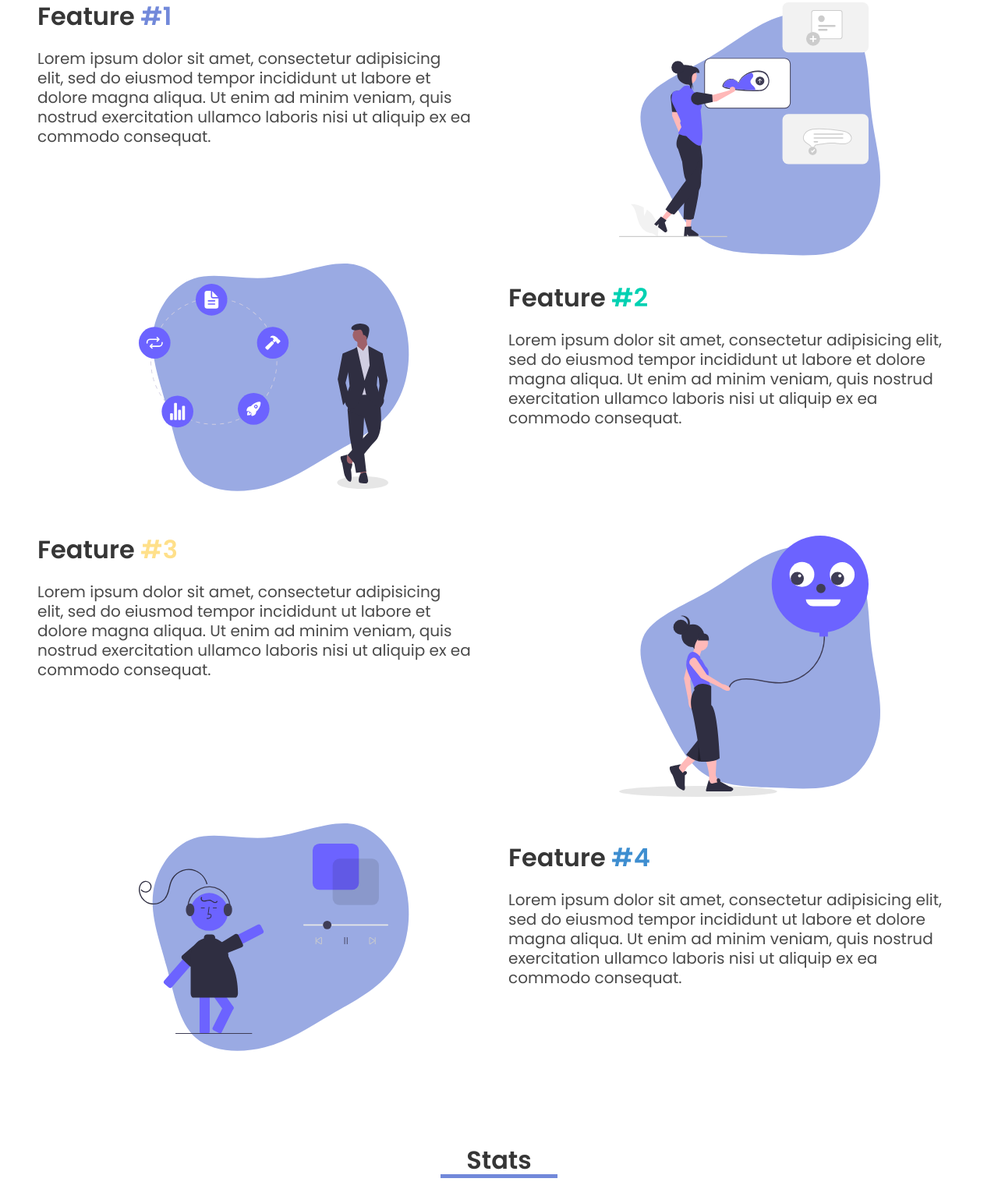
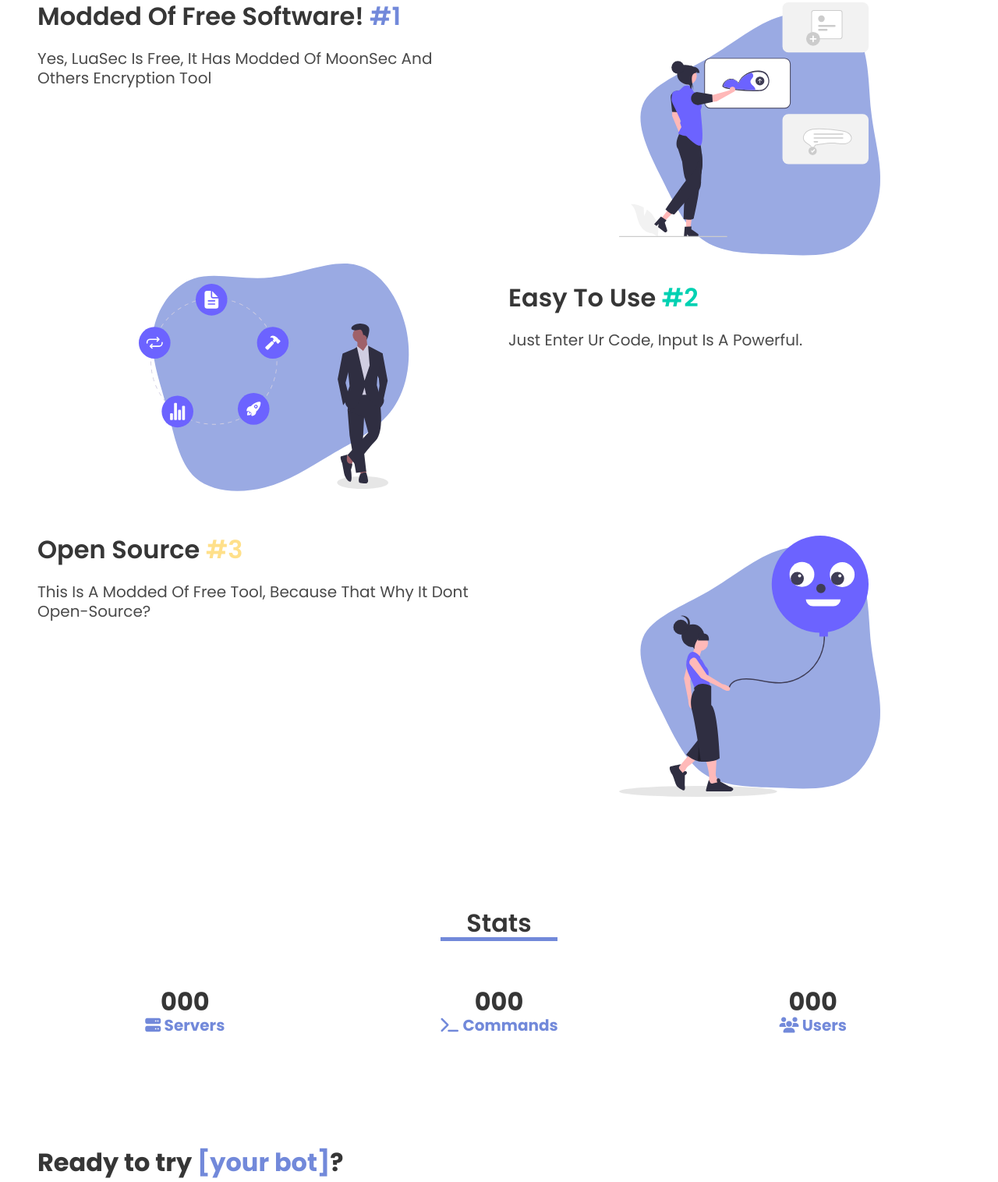
Before and after one commit to ItzDoraPm/sus, a plain HTML site: page index.html in a window 1280 px wide. Shown: the part 1284-2800 px from the top of the page at 78% size. Drawn offline with nearby package versions, Linux system fonts and the light colour scheme.

Commit message:
Update index.html

```diff
--- a/index.html
+++ b/index.html
@@ -83,14 +83,7 @@
           </a>
         </div>
 
-        <div class="navbar-end">
-          <a href="#" class="navbar-item is-tab" target="_blank">
-            <i class="fa-brands fa-discord"></i>
-          </a>
 
-          <a href="#" class="navbar-item is-tab" target="_blank">
-            <i class="fa-brands fa-github"></i>
-          </a>
 
           <div class="navbar-item">
             <div class="buttons">
@@ -101,7 +94,6 @@
                 >
               </a>
             </div>
-          </div>
         </div>
       </div>
     </nav>
@@ -114,19 +106,18 @@
           <div class="columns">
             <div class="column mr-6 mt-12" data-aos="fade-up">
               <p class="title has-text-white has-text-weight-bold">
-                Time to add [your bot] to your server.
+                LuaSec! High Security Tool For Lua
               </p>
               <p class="subtitle has-text-grey-light is-size-6 mt-3">
-                Lorem ipsum dolor sit amet, consectetur adipisicing elit, sed do
-                eiusmod tempor incididunt ut labore et dolore magna aliqua.
+                With 6+ encrypt type. Versatile, safe and effective.
               </p>
               <div class="buttons">
                 <a href="#" class="button is-info">
-                  <strong>Add To Discord</strong>
+                  <strong>Lets Starting</strong>
                 </a>
 
                 <a href="#" class="button is-primary is-outlined">
-                  <strong><i class="fa-solid fa-crown"></i> Premium</strong>
+                  <strong><i class="fa-solid fa-crown"></i> Vip Plan</strong>
                 </a>
               </div>
             </div>
@@ -182,12 +173,10 @@
 
         <div class="columns mt-6">
           <div class="column mr-6">
-            <h4 class="title">Feature <span class="blurple">#1</span></h4>
+            <h4 class="title">Modded Of Free Software! <span class="blurple">#1</span></h4>
             <p class="subtitle mt-3">
-              Lorem ipsum dolor sit amet, consectetur adipisicing elit, sed do
-              eiusmod tempor incididunt ut labore et dolore magna aliqua. Ut
-              enim ad minim veniam, quis nostrud exercitation ullamco laboris
-              nisi ut aliquip ex ea commodo consequat.
+
+Yes, LuaSec Is Free, It Has Modded Of MoonSec And Others Encryption Tool
             </p>
           </div>
           <div class="column" data-aos="fade-left">
@@ -225,13 +214,10 @@
           </div>
           <div class="column">
             <h4 class="title">
-              Feature <span class="has-text-primary">#2</span>
+              Easy To Use <span class="has-text-primary">#2</span>
             </h4>
             <p class="subtitle mt-3">
-              Lorem ipsum dolor sit amet, consectetur adipisicing elit, sed do
-              eiusmod tempor incididunt ut labore et dolore magna aliqua. Ut
-              enim ad minim veniam, quis nostrud exercitation ullamco laboris
-              nisi ut aliquip ex ea commodo consequat.
+              Just Enter Ur Code, Input Is A Powerful.
             </p>
           </div>
         </div>
@@ -253,14 +239,10 @@
         <div class="columns mt-6">
           <div class="column mr-6">
             <h4 class="title">
-              Feature <span class="has-text-warning">#3</span>
+              Open Source <span class="has-text-warning">#3</span>
             </h4>
             <p class="subtitle mt-3">
-              Lorem ipsum dolor sit amet, consectetur adipisicing elit, sed do
-              eiusmod tempor incididunt ut labore et dolore magna aliqua. Ut
-              enim ad minim veniam, quis nostrud exercitation ullamco laboris
-              nisi ut aliquip ex ea commodo consequat.
-            </p>
+              This Is A Modded Of Free Tool, Because That Why It Dont Open-Source?</p>
           </div>
           <div class="column" data-aos="fade-left">
             <img
@@ -273,40 +255,6 @@
         </div>
       </div>
       <!-- single feature end (Left) -->
-
-      <!-- single feature start (Right) -->
-      <div class="single-feature">
-        <div class="shape-left" data-aos="fade-up-right">
-          <svg viewBox="0 0 200 200" xmlns="http://www.w3.org/2000/svg">
-            <path
-              fill="#9AAAE3"
-              d="M54.2,-67.2C69.4,-63.5,80.4,-46.6,84.6,-28.7C88.7,-10.8,86,8.1,76.8,21.4C67.6,34.7,51.9,42.3,38.1,50.3C24.2,58.3,12.1,66.7,-2.8,70.5C-17.7,74.3,-35.3,73.6,-45.6,64.5C-55.9,55.3,-58.8,37.7,-63.3,21.2C-67.7,4.7,-73.7,-10.6,-71.8,-25.4C-69.8,-40.2,-59.9,-54.5,-46.6,-58.9C-33.3,-63.2,-16.7,-57.6,1.4,-59.6C19.5,-61.5,39,-71,54.2,-67.2Z"
-              transform="translate(100 100)"
-            />
-          </svg>
-        </div>
-
-        <div class="columns mt-6">
-          <div class="column" data-aos="fade-right">
-            <img
-              class="image has-image-centered"
-              src="assets/img/music.svg"
-              alt="feature1 img"
-              style="width: 20rem;"
-            />
-          </div>
-          <div class="column">
-            <h4 class="title">Feature <span class="has-text-info">#4</span></h4>
-            <p class="subtitle mt-3">
-              Lorem ipsum dolor sit amet, consectetur adipisicing elit, sed do
-              eiusmod tempor incididunt ut labore et dolore magna aliqua. Ut
-              enim ad minim veniam, quis nostrud exercitation ullamco laboris
-              nisi ut aliquip ex ea commodo consequat.
-            </p>
-          </div>
-        </div>
-      </div>
-      <!-- single feature end (Right) -->
     </section>
     <!-- Features Section End -->
 
```
